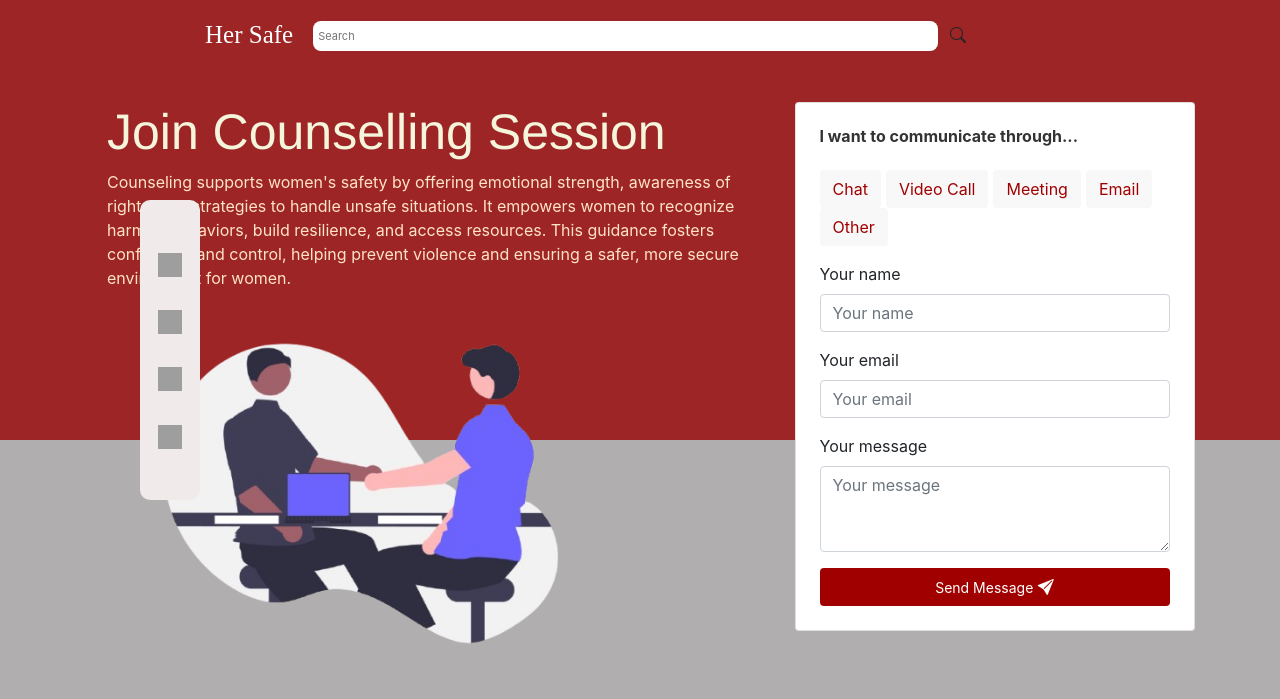
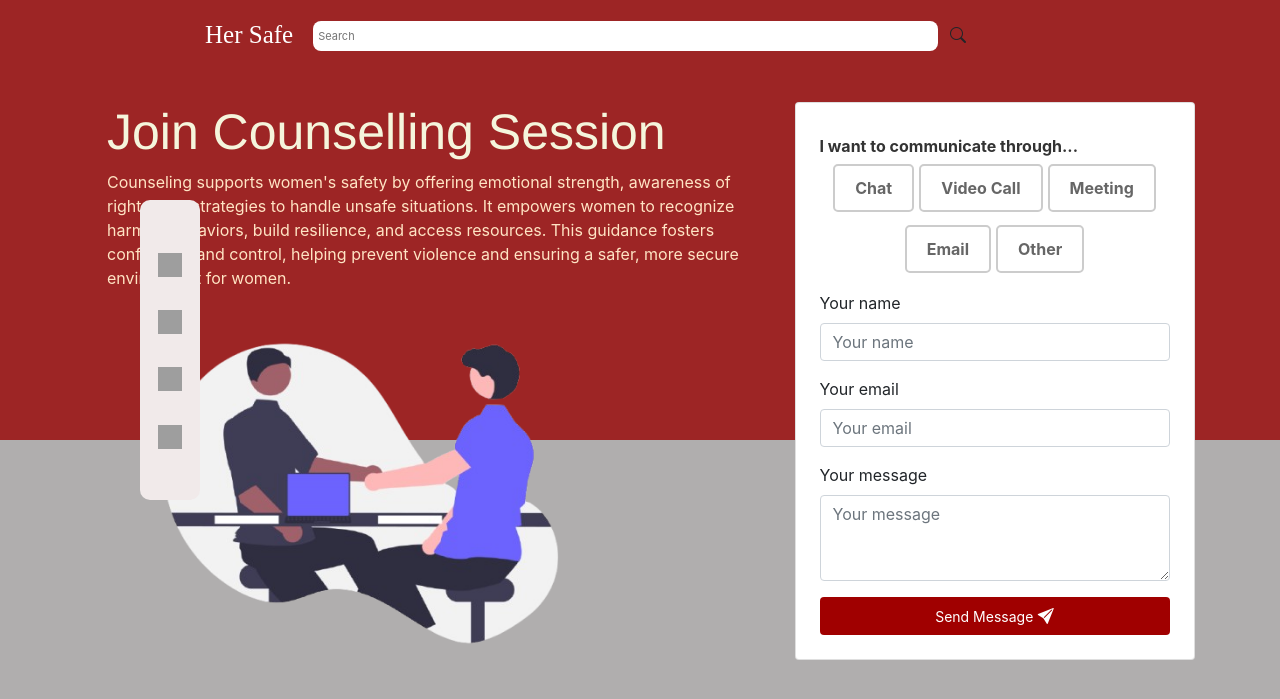
Before and after one commit to Alver-F/Noesis_Hackerton, a Flask app: page /councelling in a window 1280 px wide. Shown: the top 699 px of the page. Run offline with Flask 3, Linux system fonts and the light colour scheme; some libraries are stand-ins or nearby versions; grey boxes are pictures that could not be loaded.

Commit message:
Merge branch 'master' of https://github.com/Alver-F/Noesis_Hackerton

```diff
--- a/app.py
+++ b/app.py
@@ -19,6 +19,9 @@ def councellingpage():
 def coursespage():
     return render_template('courses.html')
 
+#test
+
+
 
 if '__main__' == __name__:
     app.run(debug=True, port=5000)
--- a/static/style.css
+++ b/static/style.css
@@ -223,31 +221,42 @@ i{
     color: #333;
     font-weight: bold;
     text-align: left;
+    margin-top:10px ;
   }
 
-  /* Communication Buttons */
-.btn-communication {
-    border: 1px solid #555;
-    background-color: #f8f8f8;
-    color: #a00000;
-    border-radius: 8px;
-    padding: 9px 10px;
-    font-size: 14px;
-    cursor: pointer;
-    transition: 0.3s ease;
-    margin-right: 5px;
+ /* Checkbox Buttons */
+.checkbox-buttons {
+    display: flex;
+    flex-wrap: wrap;
+    gap: 5px;
+    justify-content: center;
+    margin-bottom: 10px;
   }
 
-  .btn-communication:hover {
-    background-color: #a00000;
-    color:#f8f8f8;
+  .checkbox-button {
+    display: inline-block;
   }
 
-  .btn-communication.active {
+  .checkbox-button input[type="checkbox"] {
+    display: none;
+  }
+
+  .checkbox-button span {
+    display: inline-block;
+    padding: 10px 20px;
+    border: 2px solid #ccc;
+    border-radius: 5px;
+    cursor: pointer;
+    color: #666;
+    font-weight: bold;
+  }
+
+  .checkbox-button input[type="checkbox"]:checked + span {
     background-color: #a00000;
-    color: #fff;
+    color: white;
     border-color: #a00000;
   }
+
 
 
   /* Input Fields */
--- a/templates/councelling.html
+++ b/templates/councelling.html
@@ -58,14 +58,30 @@
       <div class="container d-flex justify-content-center align-items-center vh-100">
         <div class="card p-4 shadow form-card">
           <h6 class="form-title">I want to communicate through...</h6>
-          <!-- Communication Method Buttons -->
-          <div class="d-flex flex-wrap gap-3 my-3">
-            <button class="btn btn-communication ">Chat</button>
-            <button class="btn btn-communication">Video Call</button>
-            <button class="btn btn-communication">Meeting</button>
-            <button class="btn btn-communication">Email</button>
-            <button class="btn btn-communication">Other</button>
-          </div>
+          <!-- Communication Options (Checkbox Buttons) -->
+    <div class="checkbox-buttons">
+      <label class="checkbox-button">
+        <input type="checkbox" name="communication" value="chat">
+        <span>Chat</span>
+      </label>
+      <label class="checkbox-button">
+        <input type="checkbox" name="communication" value="video-call">
+        <span>Video Call</span>
+      </label>
+      <label class="checkbox-button">
+        <input type="checkbox" name="communication" value="meeting">
+        <span>Meeting</span>
+      </label>
+      <label class="checkbox-button">
+        <input type="checkbox" name="communication" value="email">
+        <span>Email</span>
+      </label>
+      <label class="checkbox-button">
+        <input type="checkbox" name="communication" value="other">
+        <span>Other</span>
+      </label>
+    </div>
+
           <!-- Input Fields -->
           <form>
             <div class="mb-3">
```
Also changed, not shown: other parts of static/style.css (+31 -2 lines).
